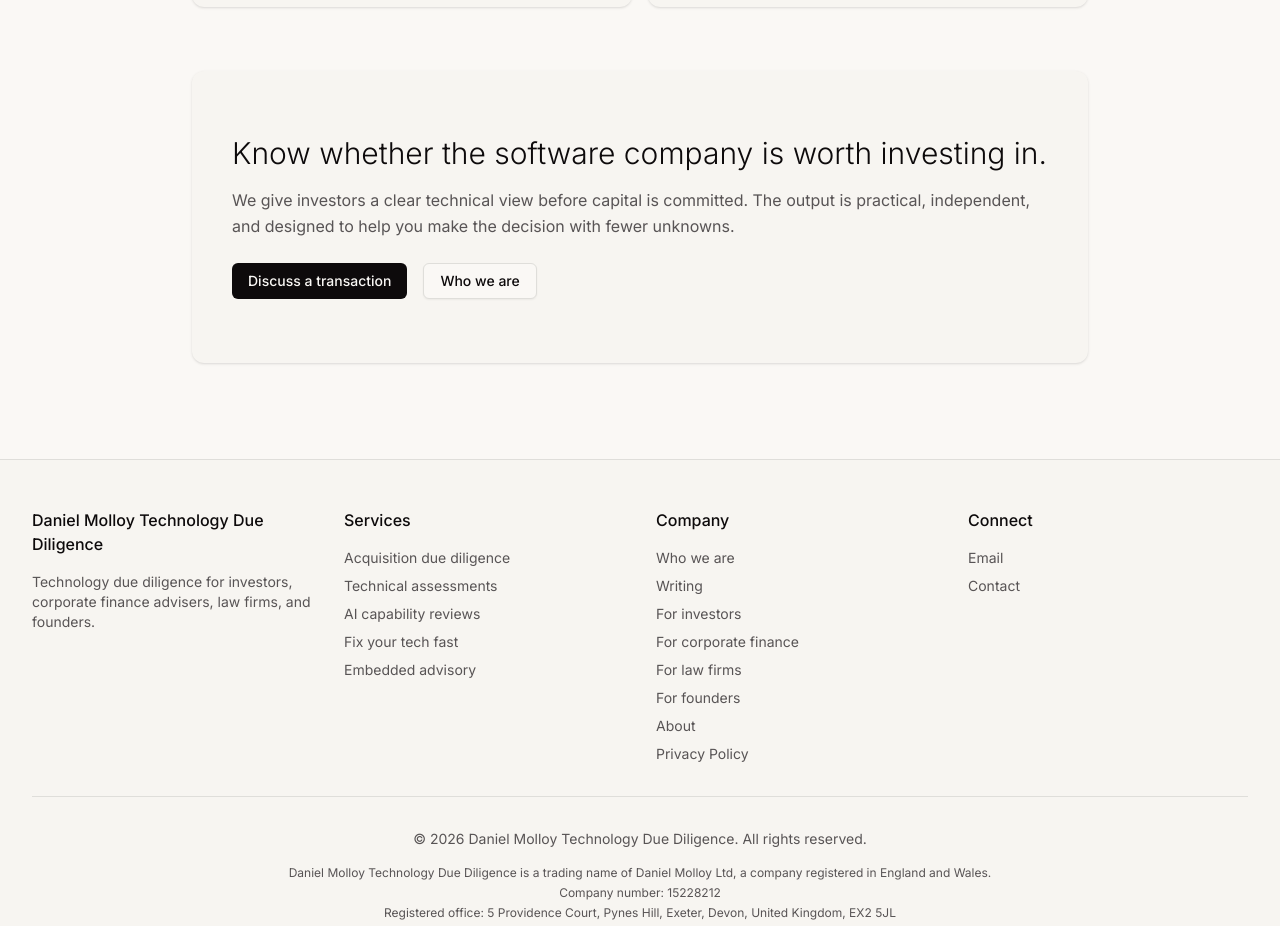
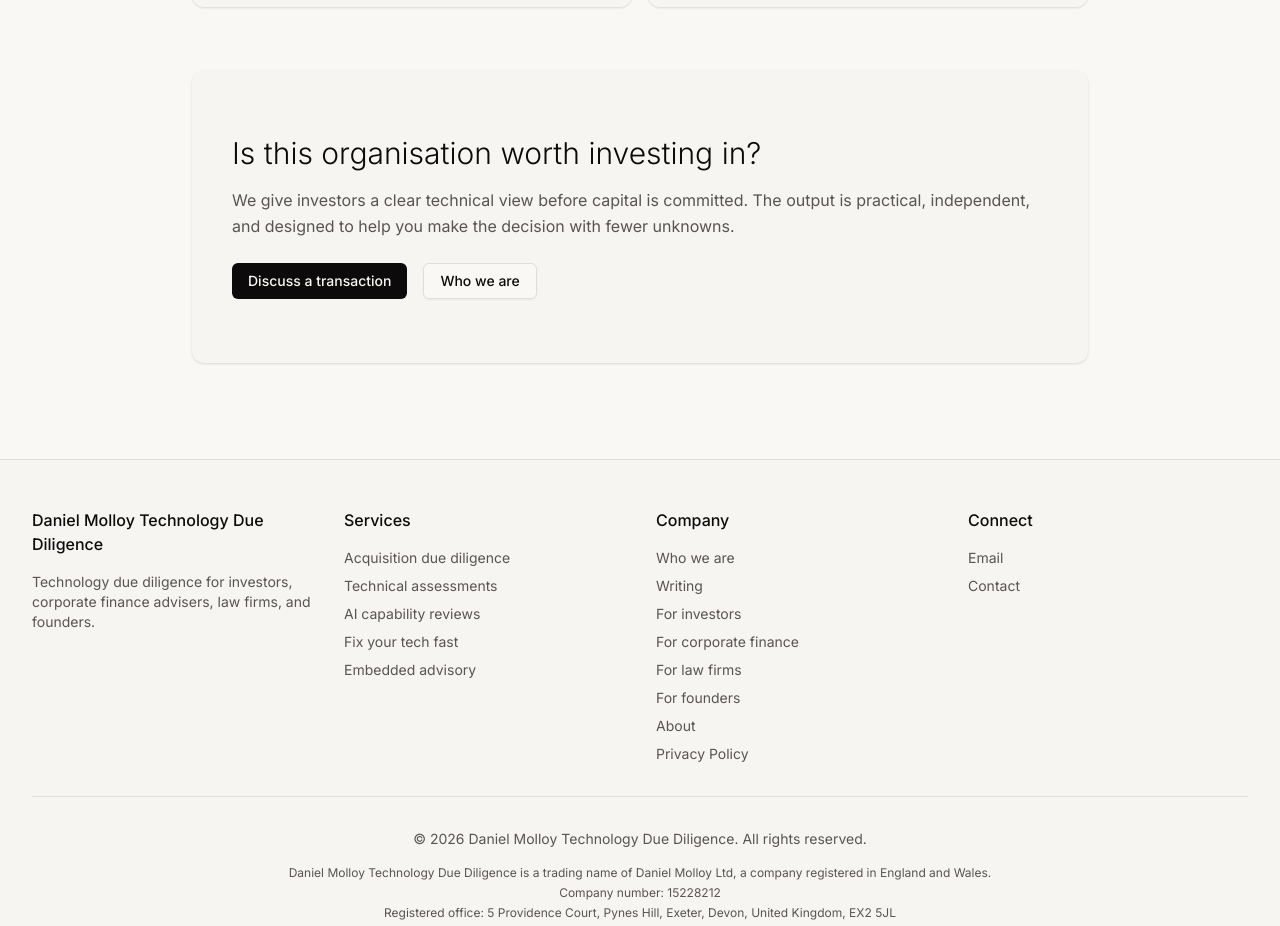
Before and after one commit to a2zlondon/danielmolloy, a Next.js app: page /for-investors in a window 1280 px wide. Shown: the part 1420-2346 px from the top of the page. Built offline with nearby package versions, Linux system fonts and the light colour scheme; no server answers.

Commit message:
Make investor copy rhetorical

```diff
--- a/app/for-investors/page.tsx
+++ b/app/for-investors/page.tsx
@@ -34,7 +34,7 @@ export default function ForInvestorsPage() {
             "Where technical debt, security, cloud cost, or scalability risks may create future spend.",
             "Whether the team, documentation, and delivery process can survive investment or acquisition pressure.",
           ]}
-          closingTitle="Know whether the software company is worth investing in."
+          closingTitle="Is this organisation worth investing in?"
           closingBody="We give investors a clear technical view before capital is committed. The output is practical, independent, and designed to help you make the decision with fewer unknowns."
         />
       </main>
--- a/app/llms.txt/route.ts
+++ b/app/llms.txt/route.ts
@@ -37,7 +37,7 @@ export function GET() {
 - [Home](${SITE_URL}/): Primary overview and positioning.
 - [Services](${SITE_URL}/work-with-me): Engagement options and ways to work together.
 - [Fix Your Tech Fast](${SITE_URL}/fix-your-tech-fast): Focused rapid audit and optimisation offer.
-- [For Investors](${SITE_URL}/for-investors): Independent technical due diligence to help investors decide whether a software company is worth investing in.
+- [For Investors](${SITE_URL}/for-investors): Independent technical due diligence to help investors answer whether an organisation is worth investing in.
 - [For Corporate Finance & M&A Advisers](${SITE_URL}/for-corporate-finance): Technology due diligence that strengthens transaction advice and gives clients confidence to complete the deal.
 - [For Law Firms](${SITE_URL}/for-law-firms): Technical expertise that supports legal due diligence by identifying technology risks that could affect valuation, warranties, and transaction terms.
 - [For Founders](${SITE_URL}/for-founders): Technical assessments that prepare companies for investment, acquisition, or commercial due diligence.
--- a/app/page.tsx
+++ b/app/page.tsx
@@ -21,7 +21,7 @@ const audienceLinks = [
     href: "/for-investors",
     title: "For Investors",
     description:
-      "Know whether this software company is worth investing in.",
+      "Is this organisation worth investing in?",
   },
   {
     href: "/for-corporate-finance",
```
